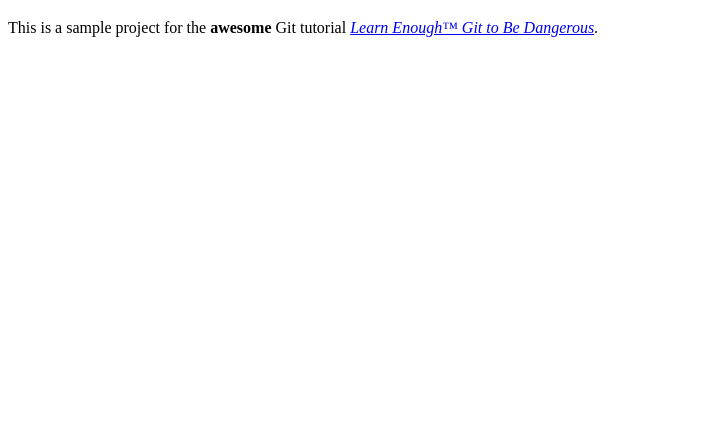
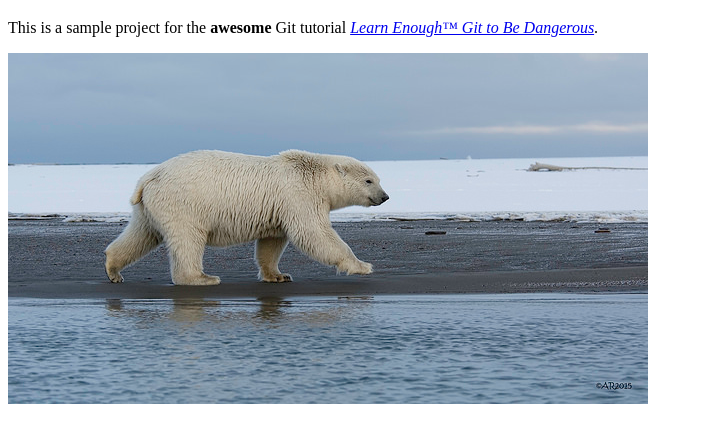
Before and after one commit to Norias1011/Website, a plain HTML site: page about.html in a window 1280 px wide. Shown: the part 61-504 px from the top of the page, without its empty margins (0-703 px from the left). Drawn offline with Linux system fonts and the light colour scheme.

Commit message:
Add an image

```diff
--- a/about.html
+++ b/about.html
@@ -10,5 +10,6 @@
       This is a sample project for the <strong>awesome</strong> Git
       tutorial <a href="https://www.learnenough.com/git-tutorial"><em>Learn Enough™ Git to Be Dangerous</em></a>.
     </p>
+    <img src="image/polar_bear.jpg" alt="Polar bear">
   </body>
 </html>
```
Also changed, not shown: image/polar_bear.jpg (added).
